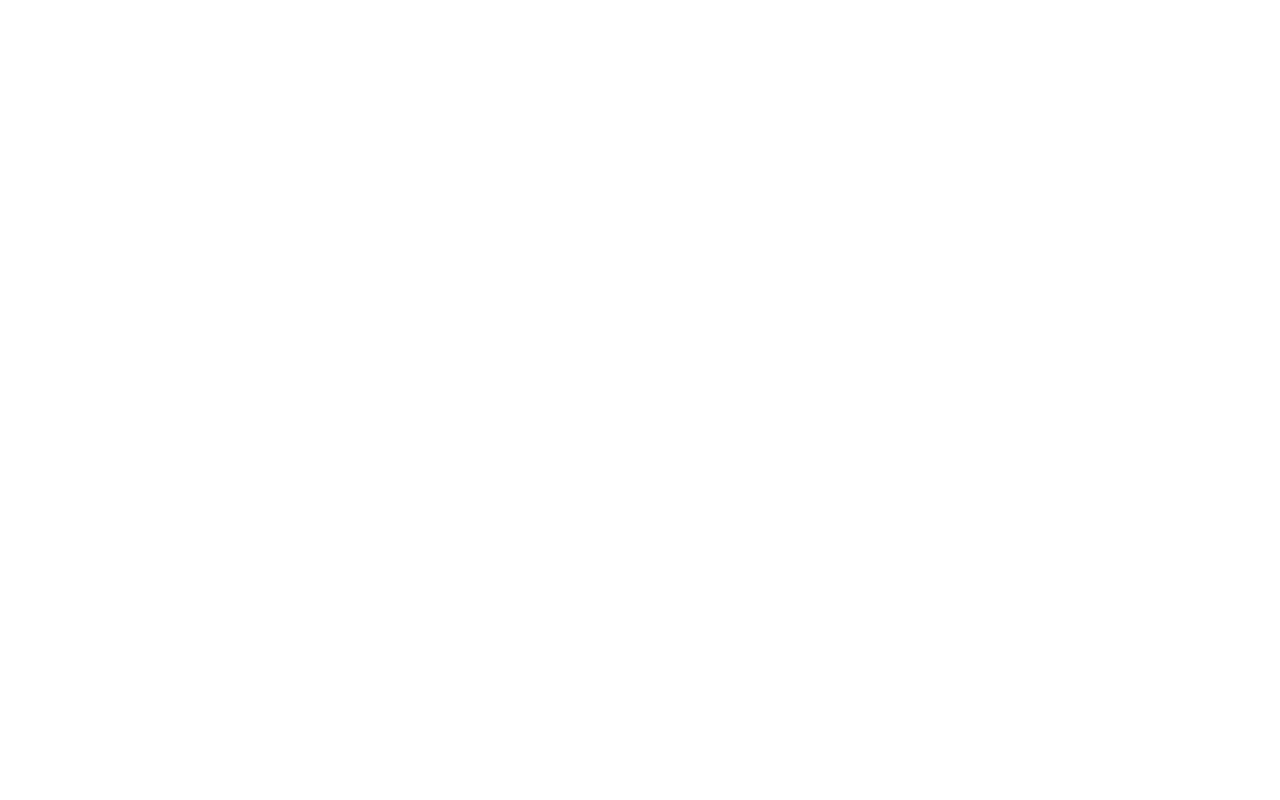
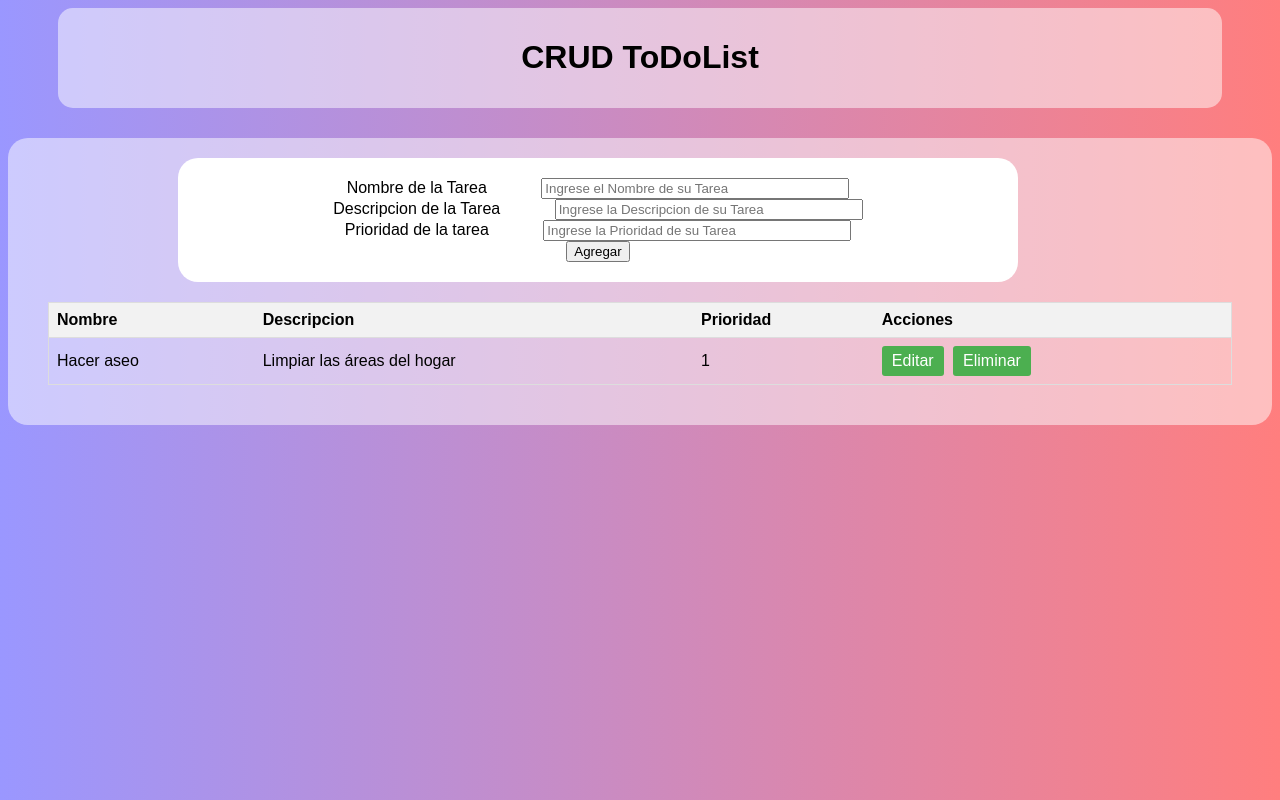
Before and after one commit to jceferino-2022238/Agenda_Web, a plain HTML site: page assets/toDo.html in a window 1280 px wide. Drawn offline with Linux system fonts and the light colour scheme.

Commit message:
Realización de la estructura de la tabla y script

```diff
--- a/assets/logicaTD.js
+++ b/assets/logicaTD.js
@@ -0,0 +1,27 @@
+
+document.querySelector('#listaTD').addEventListener('click', (e) =>{
+    target = e.target;
+    if(target.classList.contains('delete')){
+        target.parentElement.parentElement.remove();
+
+    }
+});
+function limpiarControles(){
+    document.querySelector('#nombreTarea').value = '';
+    document.querySelector('#descTarea').value = '';
+    document.querySelector('#prioridadTarea').value = '';
+}
+document.querySelector('formulario').addEventListener('submit', (e) => {
+    e.preventDefault();
+
+    const nombre = document.querySelector('#nombreTarea').value;
+    const desc = document.querySelector('#descTarea').value;
+    const prioridad = document.querySelector('#prioridadTarea').value;
+
+    if(selectedRow == null){
+        const list = document.querySelector('#listaTD');
+        const row = document.createComment('tr');
+
+        row.innerHTML =
+    }
+});
--- a/assets/stylesTD.css
+++ b/assets/stylesTD.css
@@ -0,0 +1,70 @@
+body{
+    font-family: Arial, Helvetica, sans-serif;
+    background: linear-gradient(90deg, rgba(154,151,255,1) 0%, rgba(255,126,126,1) 100%);
+}
+.head {
+    border-radius: 15px;
+    align-content: center;
+    align-items: center;
+    text-align: center;
+    padding: 10px;
+    background-color: rgba(255, 255, 255, 0.5);
+    margin-left: 50px;
+    margin-right: 50px;
+}
+.crud{
+    justify-content: center;
+    align-items: center;
+    align-content: center;
+    text-align: center;
+    border-radius: 15px;
+    background-color: rgba(255, 255, 255, 0.5);
+    padding: 20px;
+    border-radius: 20px;
+    margin-top: 30px;
+}
+.formularioC{
+    background-color: white;
+    padding: 20px;
+    border-radius: 20px;
+    width: 800px;
+    margin-left: 150px;
+}
+.inputC{
+    margin-left: 50px;
+    width: 300px;
+}
+.agregar{
+    background-color: rgb(212, 212, 212);
+    margin-top: 20px;
+}
+.tablaD {
+    margin: 20px;
+}
+.tabla {
+    width: 100%;
+    border-collapse: collapse;
+    border: 1px solid #ddd;
+}
+.tabla th, .tabla td {
+    padding: 8px;
+    text-align: left;
+    border-bottom: 1px solid #ddd;
+}
+.tabla th {
+    background-color: #f2f2f2;
+}
+.botonesFunciones {
+    display: inline-block;
+    padding: 6px 10px;
+    margin-right: 5px;
+    background-color: #4CAF50;
+    color: white;
+    border: none;
+    cursor: pointer;
+    border-radius: 3px;
+    text-decoration: none;
+}
+.botonesFunciones:hover {
+    background-color: #45a049;
+}
--- a/assets/toDo.html
+++ b/assets/toDo.html
@@ -1,11 +1,57 @@
 <!DOCTYPE html>
 <html lang="en">
 <head>
+    <link rel="stylesheet" href="./stylesTD.css">
     <meta charset="UTF-8">
     <meta name="viewport" content="width=device-width, initial-scale=1.0">
     <title>ToDo List</title>
 </head>
 <body>
-
+    <div class="head">
+        <header>
+            <h1>CRUD ToDoList</h1>
+        </header>
+    </div>
+    <div class="crud">
+        <form action="" id="formulario" class="formularioC">
+            <div>
+                <label for="nombreTarea">Nombre de la Tarea</label>
+                <input class="inputC" id="nombreTarea" type="text" placeholder="Ingrese el Nombre de su Tarea">
+            </div>
+            <div>
+                <label for="descripcionTarea">Descripcion de la Tarea</label>
+                <input class="inputC" id="descTarea" type="text" placeholder="Ingrese la Descripcion de su Tarea">
+            </div>
+            <div>
+                <label for="prioridadTarea">Prioridad de la tarea</label>
+                <input class="inputC" id="prioridadTarea" type="number" placeholder="Ingrese la Prioridad de su Tarea">
+            </div>
+            <div>
+                <input class="botonAgregar" type="submit" value="Agregar">
+            </div>
+        </form>
+        <div class="tablaD">
+            <table class="tabla">
+                <thead>
+                    <th>Nombre</th>
+                    <th>Descripcion</th>
+                    <th>Prioridad</th>
+                    <th>Acciones</th>
+                </thead>
+                <tbody id="listaTD">
+                    <tr>
+                        <td>Hacer aseo</td>
+                        <td>Limpiar las áreas del hogar</td>
+                        <td>1</td>
+                        <td>
+                            <a href="#" class="botonesFunciones">Editar</a>
+                            <a href="#" class="botonesFunciones">Eliminar</a>
+                        </td>
+                    </tr>
+                </tbody>
+            </table>
+        </div>
+    </div>
+    <script src="./logicaTD.js"></script>
 </body>
 </html>
```
